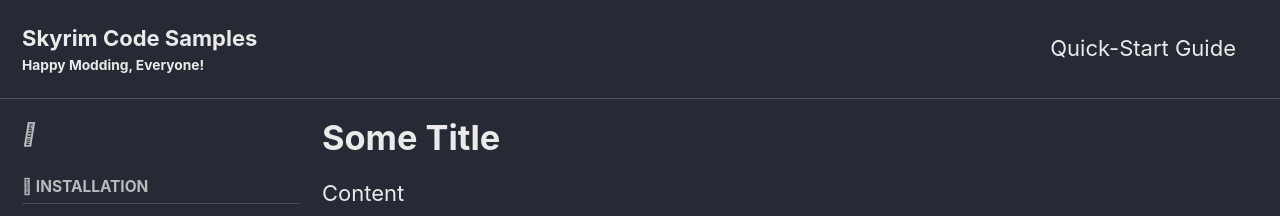
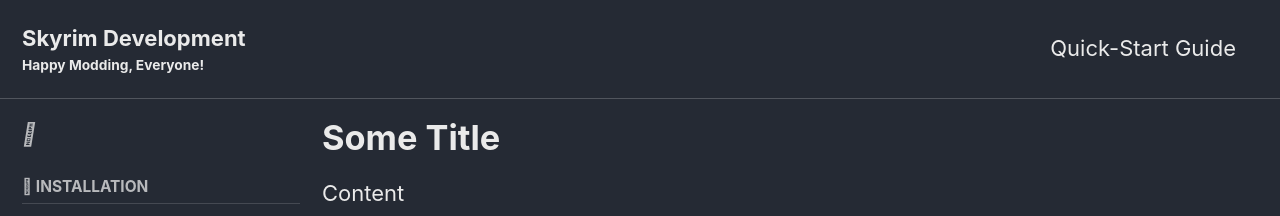
Before and after one commit to SkyrimDev/skyrim.dev, a Jekyll site: the page built from docs/_pages/index.md, in a window 1280 px wide. Shown: the top 216 px of the page. Built offline with Jekyll 4.4.1, drawn with Linux system fonts in a browser that asks for light colours; cached includes are drawn as plain includes; nearby versions of some CDN libraries.

Commit message:
Change site title

```diff
--- a/docs/_config.yml
+++ b/docs/_config.yml
@@ -16,7 +16,7 @@ minimal_mistakes_skin    : "dark" # "air", "aqua", "contrast", "dark", "dirt", "
 
 # Site Settings
 locale                   : "en-US"
-title                    : "Skyrim Code Samples"
+title                    : "Skyrim Development"
 title_separator          : "•"
 subtitle                 : "Happy Modding, Everyone!" # site tagline that appears below site title in masthead
 name                     : "Skyrim Scripting"
```
